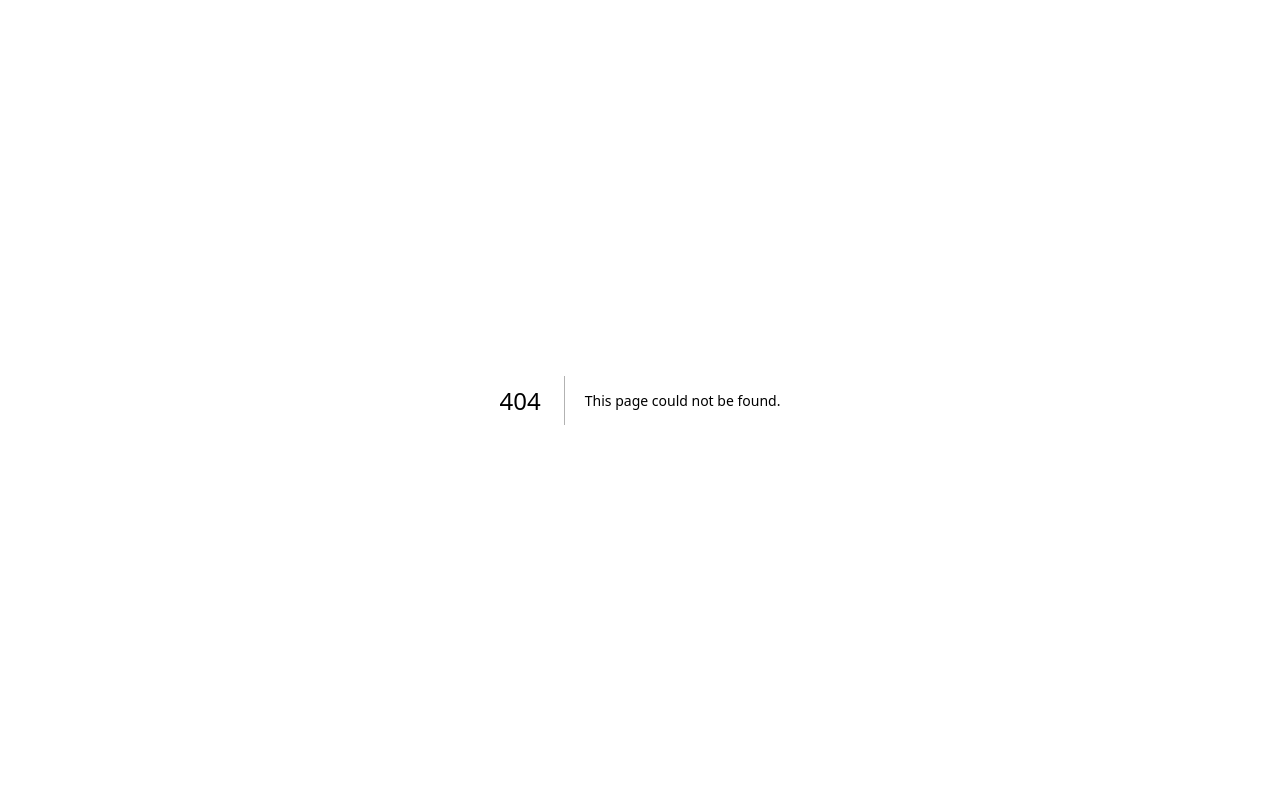
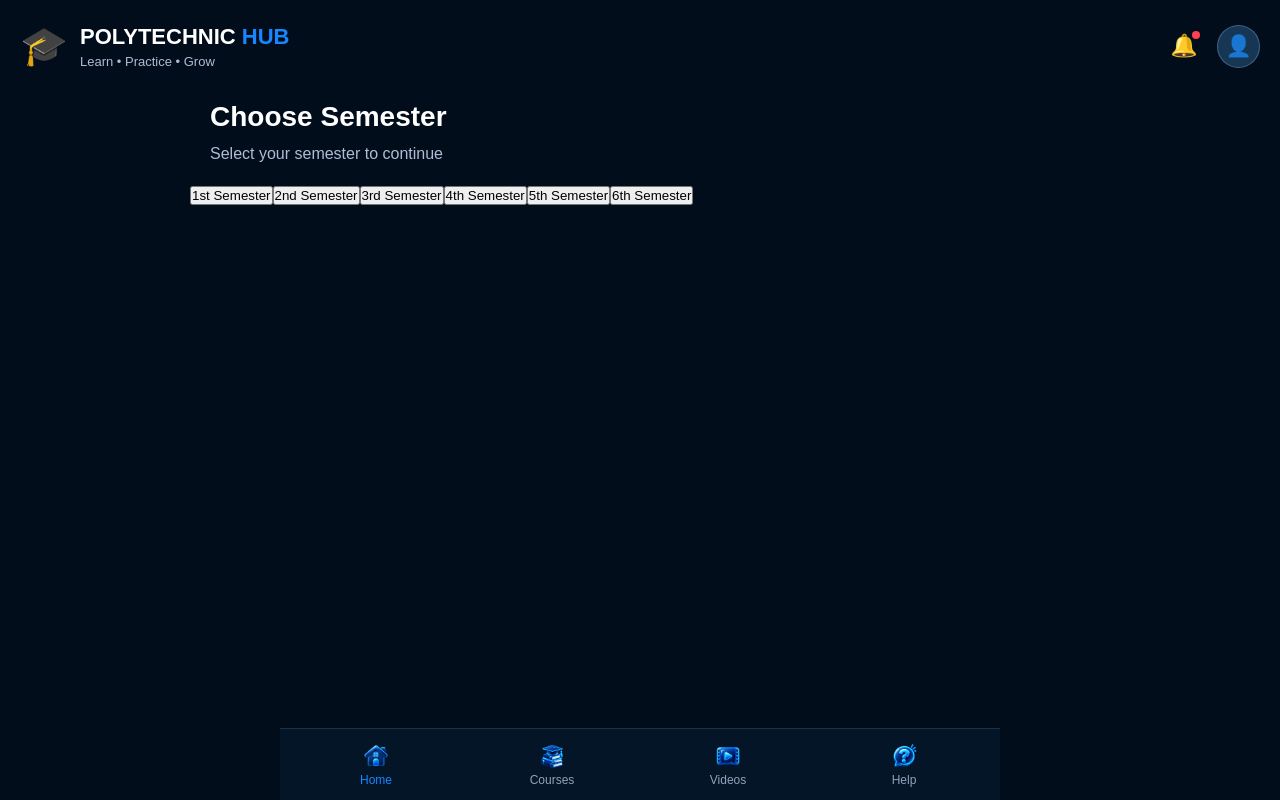
Before and after one commit to lalan-kumar-design/polytechnic-hub, a Next.js app: page /semester in a window 1280 px wide. Before the commit this address had no page. Built offline with nearby package versions, Linux system fonts and the light colour scheme.

Commit message:
Create SemesterPage component with semester selection

```diff
--- /dev/null
+++ b/app/semester/page.js
@@ -0,0 +1,34 @@
+import Header from "../../components/Header";
+import BottomNav from "../../components/BottomNav";
+
+export default function SemesterPage() {
+  return (
+    <main>
+      <Header />
+
+      <div className="home-content">
+
+        <section className="welcome">
+          <h1>Choose Semester</h1>
+          <p>
+            Select your semester to continue
+          </p>
+        </section>
+
+        <section className="semester-grid">
+
+          <button>1st Semester</button>
+          <button>2nd Semester</button>
+          <button>3rd Semester</button>
+          <button>4th Semester</button>
+          <button>5th Semester</button>
+          <button>6th Semester</button>
+
+        </section>
+
+      </div>
+
+      <BottomNav />
+    </main>
+  );
+    }
```
